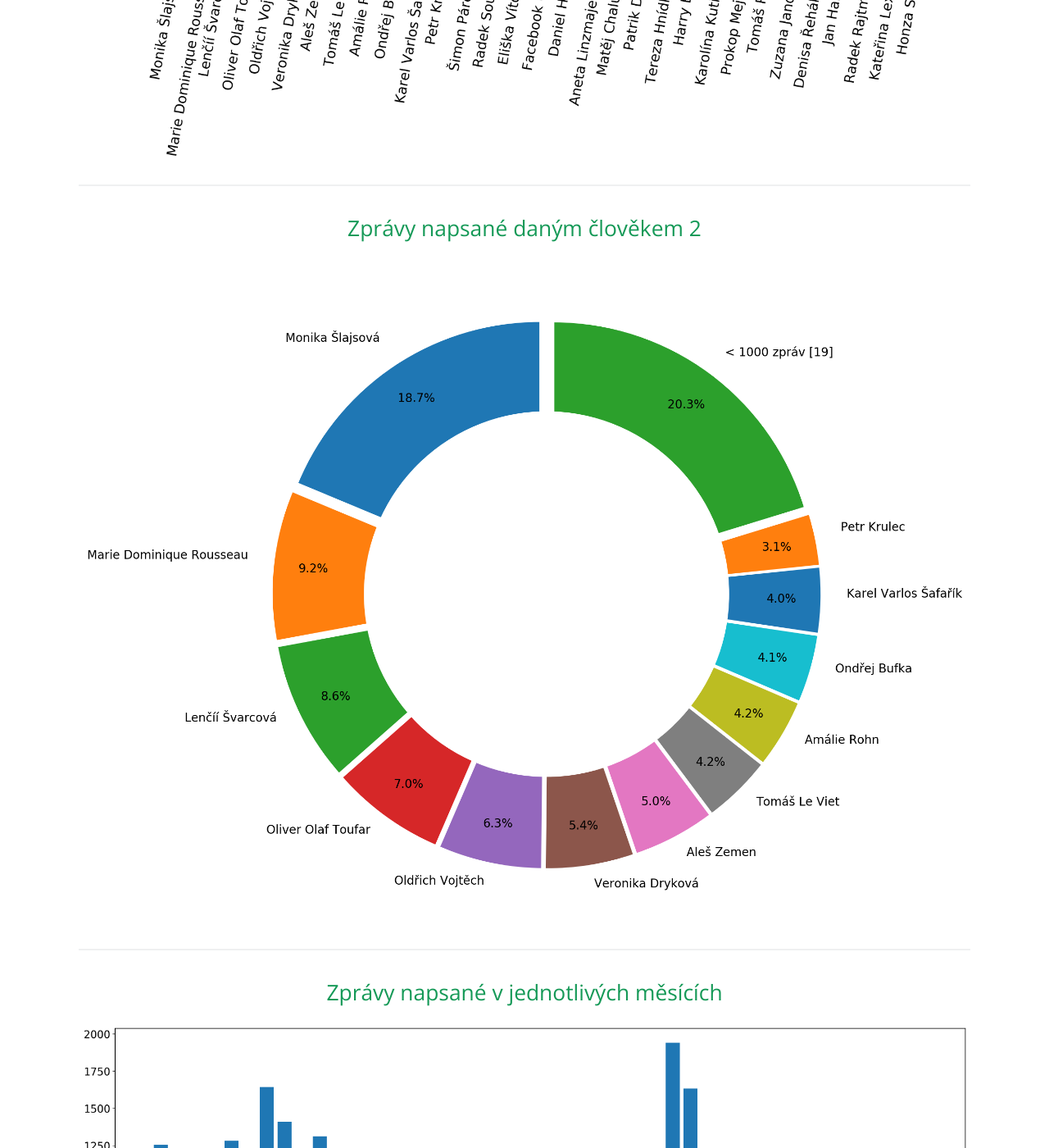
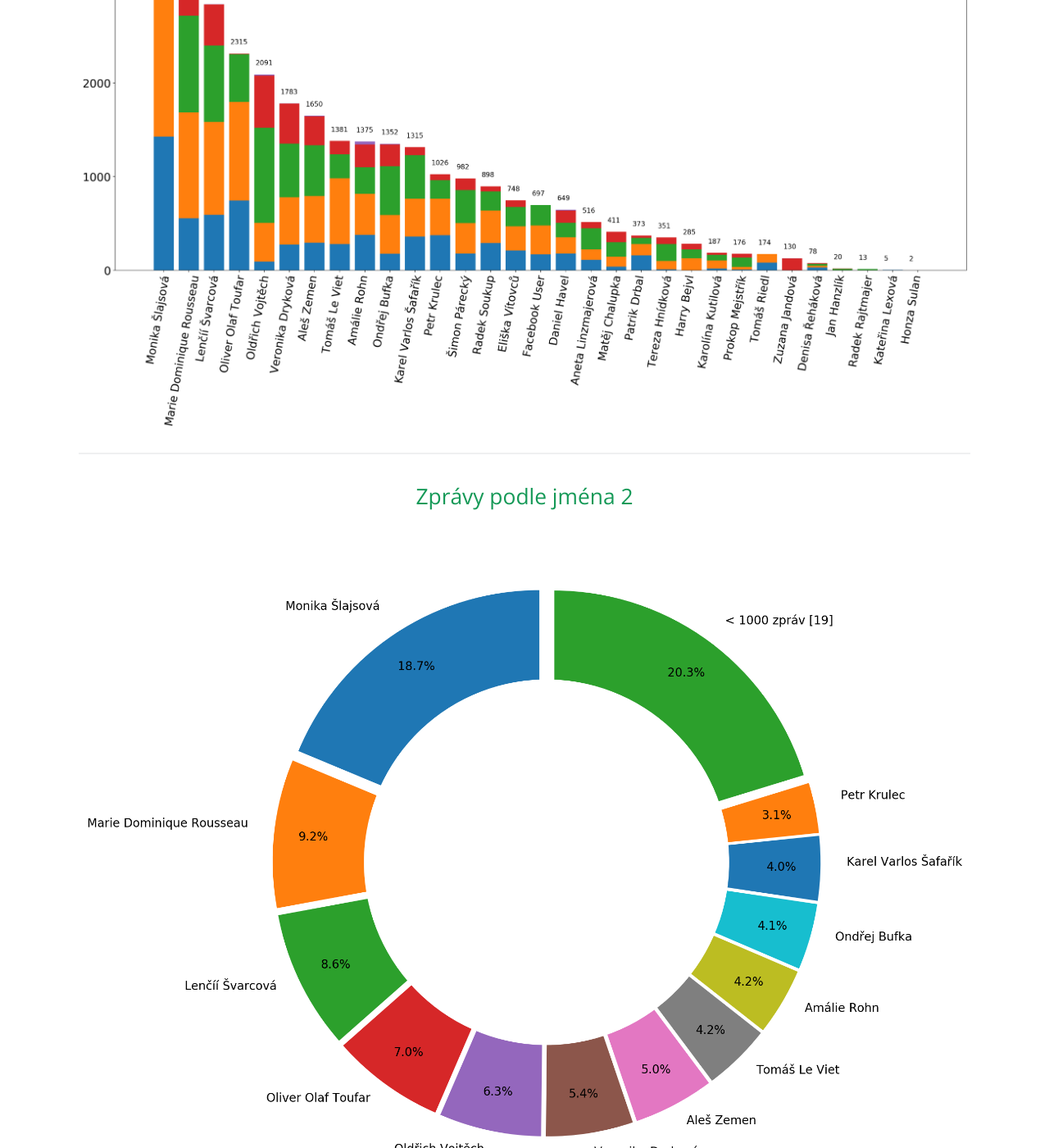
Before and after one commit to b4lldr/spolecenstvo-krabu, a Jekyll site: the page built from index.md, in a window 1280 px wide and 1400 px high, scrolled down 889 px. Shown: the whole window at 82% size. Built offline with Jekyll 4.4.1, drawn with Linux system fonts in a browser that asks for light colours; the repository's description, which GitHub fills in, is left out; some of the changed text lies outside the part shown.

Commit message:
update visual details

```diff
--- a/index.md
+++ b/index.md
@@ -4,13 +4,13 @@
 description: ANALÝZA ZPRÁV
 ---
 
-<h2 align="center">Zprávy napsané daným člověkem</h2>
+<h2 align="center">Zprávy podle jména</h2>
 
 ![zpravy podle jmena](images/jmena.png)
 
 <hr/>
 
-<h2 align="center">Zprávy napsané daným člověkem 2</h2>
+<h2 align="center">Zprávy podle jména 2</h2>
 
 <p align="center">
     <img alt="zpravy za mesic" src="images/jmena_pie.png">
@@ -18,7 +18,7 @@
 
 <hr/>
 
-<h2 align="center">Zprávy napsané v jednotlivých měsících</h2>
+<h2 align="center">Zprávy podle měsíců</h2>
 
 <p align="center">
     <img alt="zpravy za mesic" src="images/mesice.png">
@@ -26,7 +26,7 @@
 
 <hr/>
 
-<h2 align="center">Zprávy napsané v jednotlivých dnech</h2>
+<h2 align="center">Zprávy podle dnů</h2>
 
 <p align="center">
     <img alt="zpravy za mesic" src="images/dny.png">
@@ -34,7 +34,7 @@
 
 <hr/>
 
-<h2 align="center">Zprávy napsané v jednotlivých hodinách</h2>
+<h2 align="center">Zprávy podle hodin</h2>
 
 <p align="center">
     <img alt="zpravy za mesic" src="images/hodiny.png">
```
Also changed, not shown: images/dny.png, images/hodiny.png, images/jmena.png, images/mesice.png.
